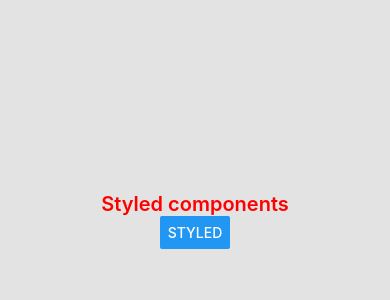
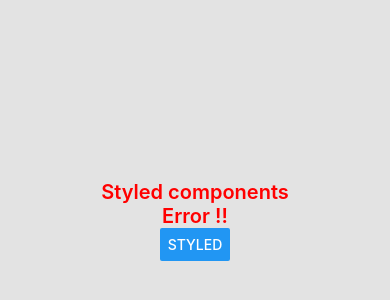
Before and after one commit to corn1200/my-first-expo, a React Native app: screen / in a window 390 px wide. Shown: the part 202-502 px from the top of the page. Built offline with nearby package versions, Linux system fonts and the light colour scheme.

Commit message:
사용자 정의 스타일을 가지는 컴포넌트를 다시 정의하여 사용 가능

```diff
--- a/src/App.js
+++ b/src/App.js
@@ -17,6 +17,10 @@ const StyledText = styled.Text`
     color: blue;
 `;
 
+const ErrorText = styled(StyledText)`
+    color: red;
+`;
+
 const StyledButton = styled.Button``;
 
 // 화면에 띄워줄 컴포넌트 return()
@@ -25,6 +29,7 @@ export default function App() {
         <Container>
             <StatusBar style='auto' />
             <StyledText style={{ color: 'red' }}>Styled components</StyledText>
+            <ErrorText>Error !!</ErrorText>
             <StyledButton title="Styled" onPress={() => alert("styled !!")} />
         </Container>
     );
```
